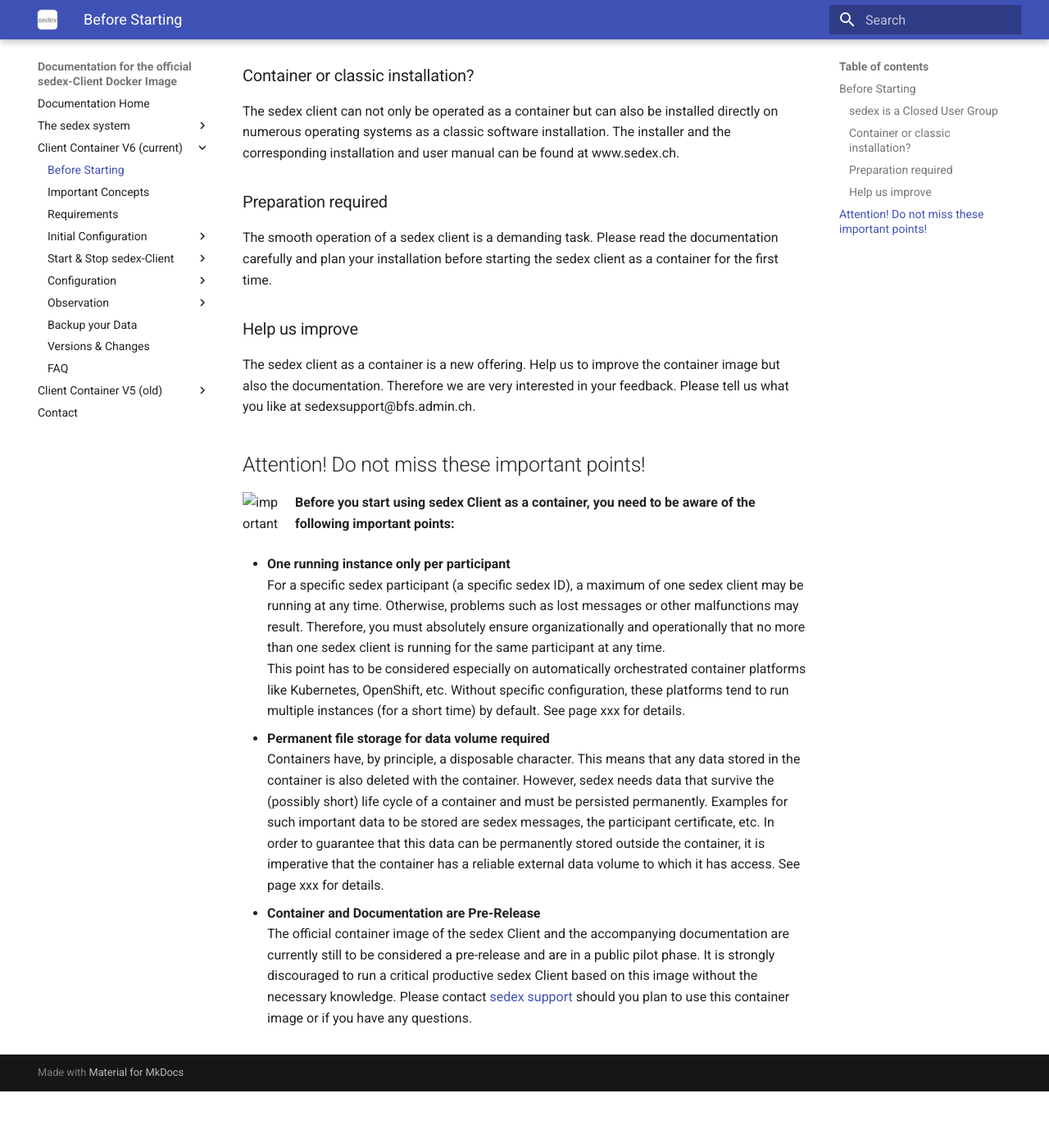
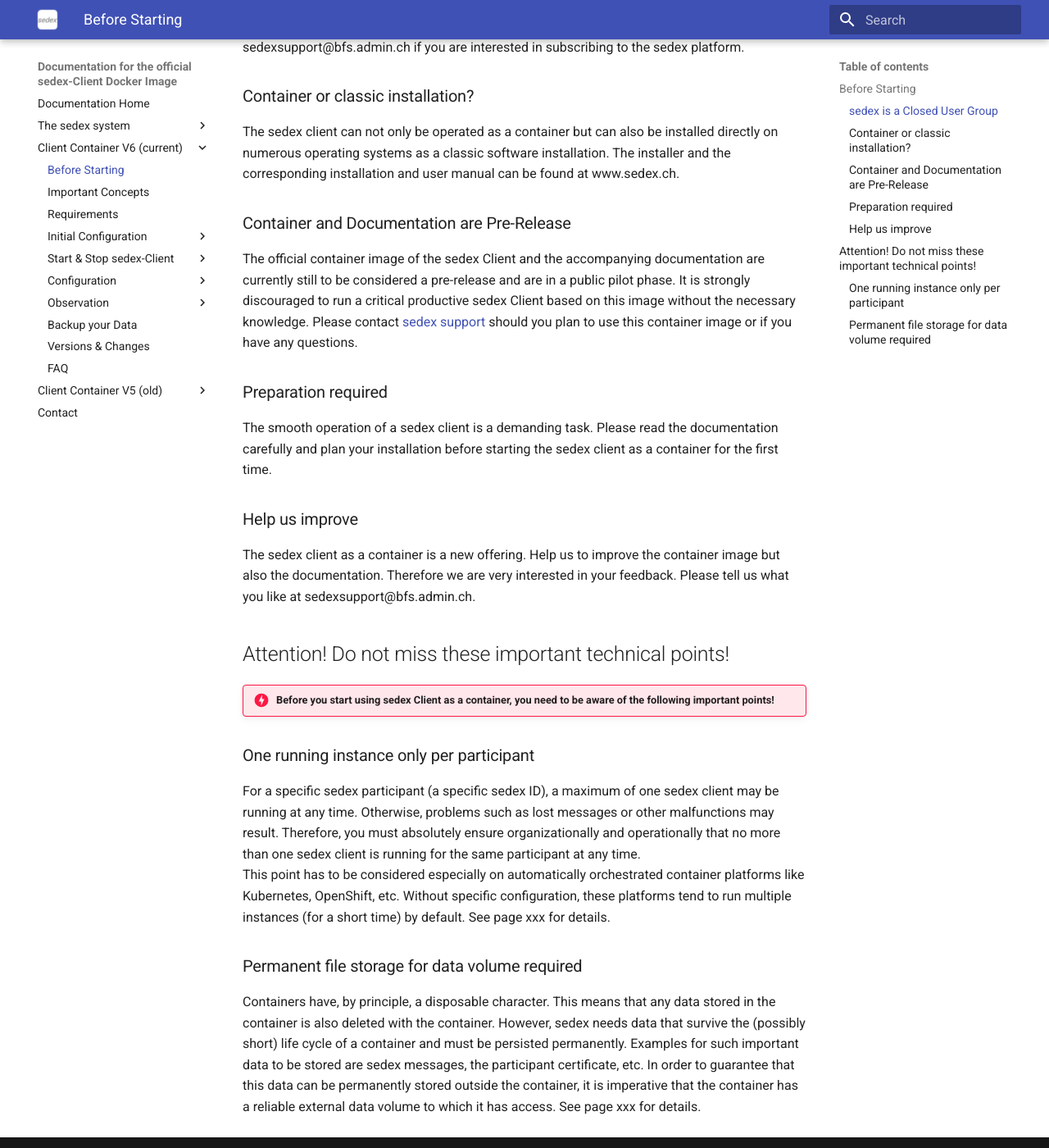
Before and after one commit to sedexch/sedexch.github.io, an MkDocs documentation site: the page built from docs/client-container-v6/index.md, in a window 1280 px wide and 1400 px high, scrolled down 400 px. Shown: the whole window at 82% size. Built offline with MkDocs 1.6.1 and Material for MkDocs 9.7.7, drawn with Linux system fonts in a browser that asks for light colours; before the commit the page ends 1731 px from its top, so only the background shows below that; some of the changed text lies outside the part shown.

Commit message:
Improve documentation.

```diff
--- a/docs/client-container-v6/index.md
+++ b/docs/client-container-v6/index.md
@@ -1,7 +1,7 @@
 # sedex Client Docker Container (V6)
 
 
-**This documentation describes how to install, configure and operate the current sedex Client version 6 on *container platforms* such as Docker, Kubernetes, OpenShift, etc.**
+**This documentation describes how to install, configure and operate the current sedex Client version 6 on *container platforms* such as Docker, Kubernetes, OpenShift, etc. Before you start working with the sedex client container, it is important to take note of the following points.**
 
 
 ## Before Starting
@@ -17,9 +17,18 @@
 The sedex client can not only be operated as a container but can also be installed directly on numerous operating systems as a classic software installation.
 The installer and the corresponding installation and user manual can be found at www.sedex.ch.
 
+
+### Container and Documentation are Pre-Release
+
+The official container image of the sedex Client and the accompanying documentation are currently still to be considered a pre-release and are in a public pilot phase.
+It is strongly discouraged to run a critical productive sedex Client based on this image without the necessary knowledge.
+Please contact [sedex support](http://www.sedex.ch) should you plan to use this container image or if you have any questions.
+
+
 ### Preparation required
 
 The smooth operation of a sedex client is a demanding task. Please read the documentation carefully and plan your installation before starting the sedex client as a container for the first time.
+
 
 ### Help us improve
 The sedex client as a container is a new offering.
@@ -30,14 +39,15 @@
 
 
 
-## Attention! Do not miss these important points!
-
-![important](/assets/icon-attention.png){ align=left style="height:3em;width:3em" }
-
-**Before you start using sedex Client as a container, you need to be aware of the following important points:**
+## Attention! Do not miss these important technical points!
 
 
-- **One running instance only per participant**<br/>
+!!! danger "Before you start using sedex Client as a container, you need to be aware of the following important points!"
+
+
+
+### One running instance only per participant
+
 For a specific sedex participant (a specific sedex ID), a maximum of one sedex client may be running at any time.
 Otherwise, problems such as lost messages or other malfunctions may result.
 Therefore, you must absolutely ensure organizationally and operationally that no more than one sedex client is running for the same participant at any time.<br/>
```
Also changed, not shown: other parts of docs/client-container-v6/index.md (+3 -7 lines), docs/assets/icon-attention.png (added).
